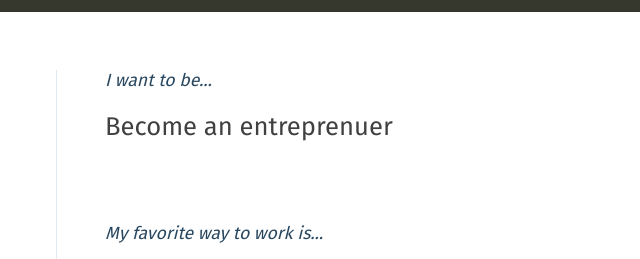
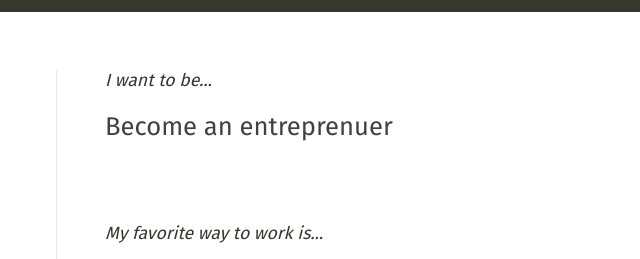
Before and after one commit to RVCC-CISY225-S2019/project-2-ShivP2481, a plain HTML site: page index.html in a window 1280 px wide. Shown: the part 450-709 px from the top of the page, 344-984 px from the left. Drawn offline with Linux system fonts and the light colour scheme.

Commit message:
change readme.md and style css edits

```diff
--- a/css/styles.css
+++ b/css/styles.css
@@ -76,7 +76,7 @@ img.my-picture {
 
 .iama {
   max-width: 100%;
-  color: #294860;
+  color: #36382E;
   font-size: 1.1em;
   font-style: italic;
 }
```
Also changed, not shown: 1 other file.
